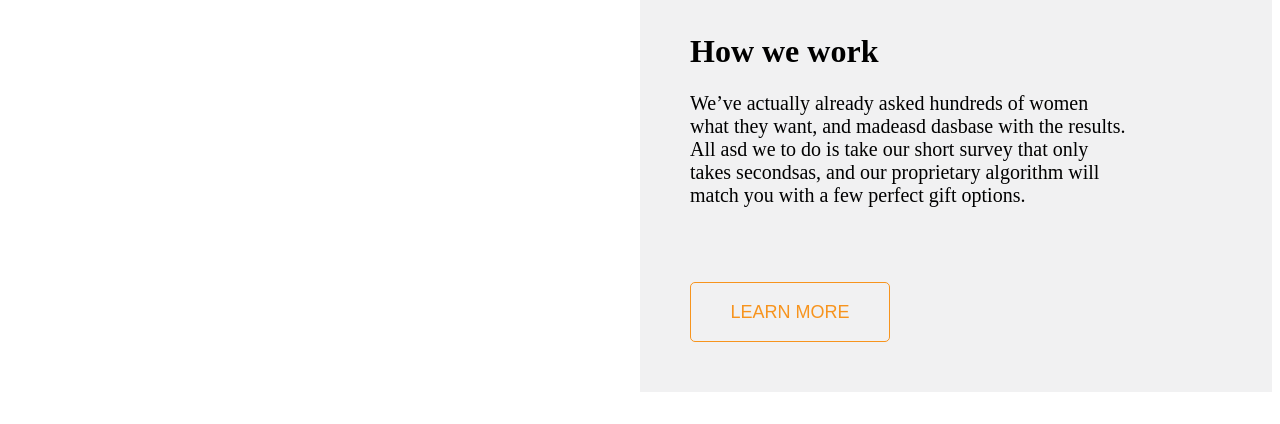
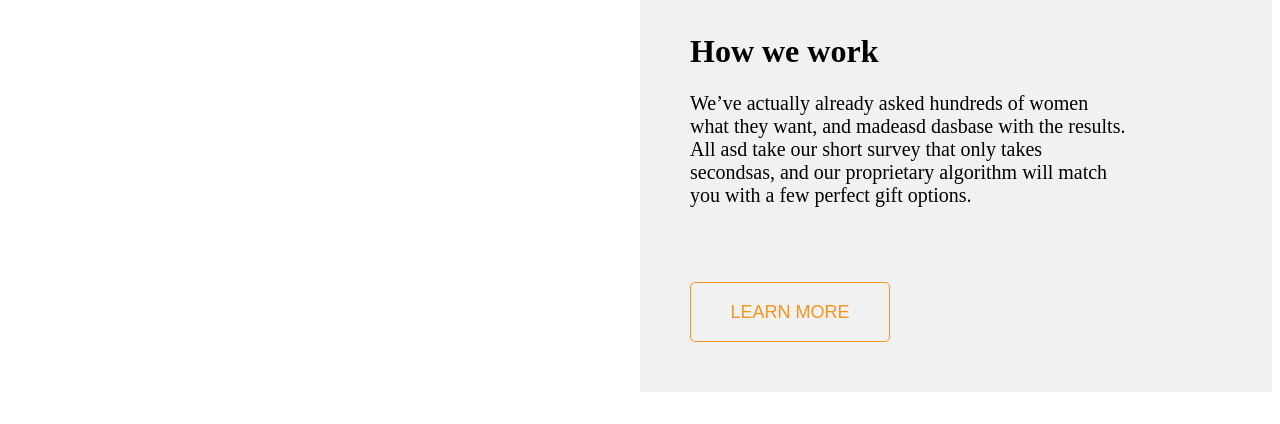
Before and after one commit to Benoyevski/figma_responsive, a plain HTML site: page index.html in a window 1280 px wide. Shown: the part 673-1097 px from the top of the page. Drawn offline with Linux system fonts and the light colour scheme.

Commit message:
just commit

```diff
--- a/index.html
+++ b/index.html
@@ -54,7 +54,7 @@
                 <p>
                     We’ve actually already asked hundreds of women what they want,
                     and madeasd dasbase with the results.
-                    All asd we to do is take our short survey that only takes
+                    All asd take our short survey that only takes
                     secondsas, and our proprietary algorithm will match you with a
                     few perfect gift options.
                 </p>
```
